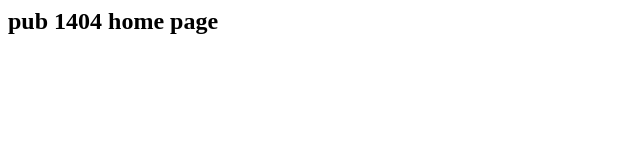
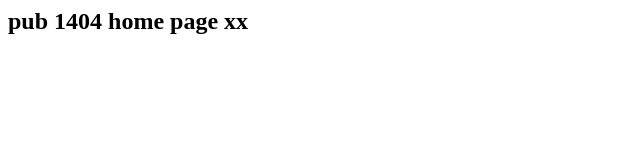
Before and after one commit to java-mahdi/pub1404, a plain HTML site: page home.html in a window 1280 px wide. Shown: the full height of the page, 0-640 px from the left. Drawn offline with Linux system fonts and the light colour scheme.

Commit message:
Update home xx

```diff
--- a/home.html
+++ b/home.html
@@ -2,6 +2,6 @@
 <head>
 </head>
 <body>
-<h2>pub 1404 home page </h2>
+<h2>pub 1404 home page xx</h2>
 </body>
 </html>
```
